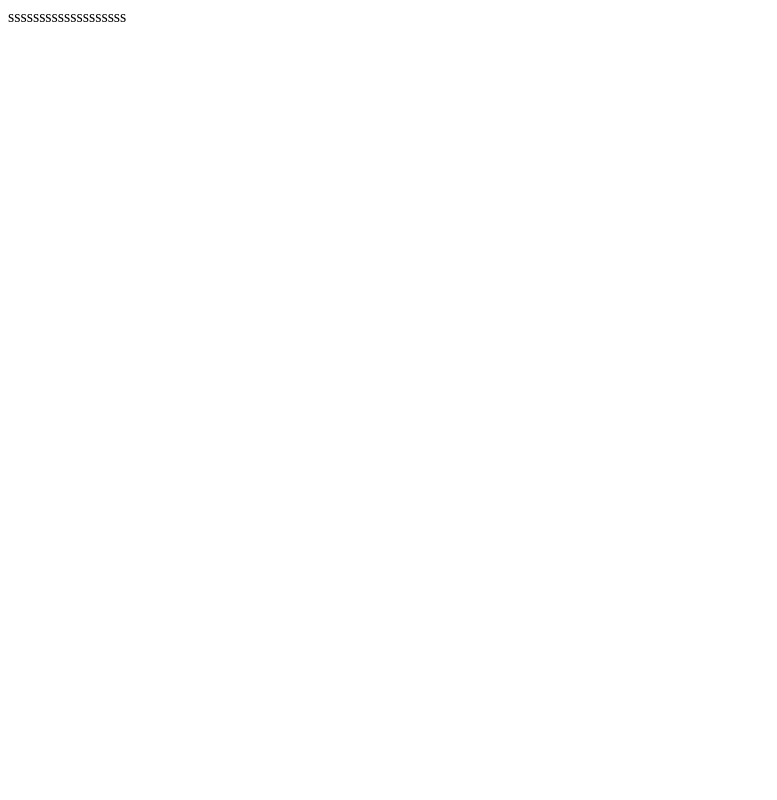
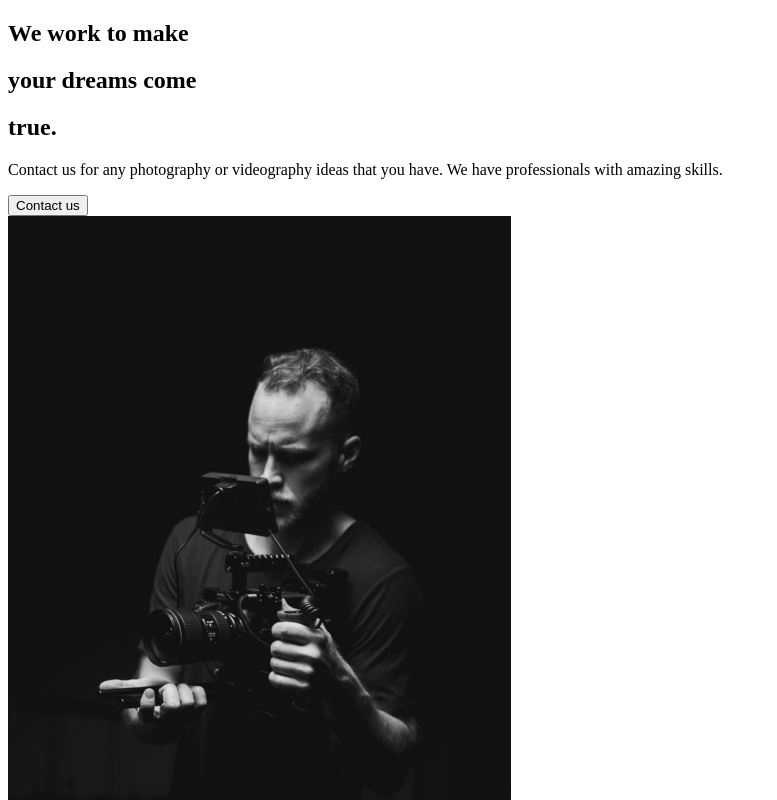
Before and after one commit to pre-ska/freamer-motion-test, a React (Create React App) app: page / in a window 1280 px wide. Shown: the top 800 px of the page, without its empty margins (0-777 px from the left). Built offline with nearby package versions, Linux system fonts and the light colour scheme.

Commit message:
about section init

```diff
--- a/src/App.js
+++ b/src/App.js
@@ -1,5 +1,11 @@
+import AboutUs from "./pages/AboutUs";
+
 function App() {
-  return <div className="App">sssssssssssssssssss</div>;
+  return (
+    <div className="App">
+      <AboutUs />
+    </div>
+  );
 }
 
 export default App;
--- /dev/null
+++ b/src/components/AboutSection.js
@@ -0,0 +1,34 @@
+import React from "react";
+import home1 from "../img/home1.png";
+
+const AboutSection = () => {
+  return (
+    <div>
+      <div className="description">
+        <div className="title">
+          <div className="hide">
+            <h2>We work to make</h2>
+          </div>
+          <div className="hide">
+            <h2>
+              your <span>dreams</span> come
+            </h2>
+          </div>
+          <div className="hide">
+            <h2>true.</h2>
+          </div>
+        </div>
+        <p>
+          Contact us for any photography or videography ideas that you have. We
+          have professionals with amazing skills.
+        </p>
+        <button>Contact us</button>
+      </div>
+      <div className="image">
+        <img src={home1} alt="camera man" />
+      </div>
+    </div>
+  );
+};
+
+export default AboutSection;
--- /dev/null
+++ b/src/pages/AboutUs.js
@@ -0,0 +1,7 @@
+import AboutSection from "../components/AboutSection";
+
+const AboutUs = () => {
+  return <AboutSection />;
+};
+
+export default AboutUs;
```
